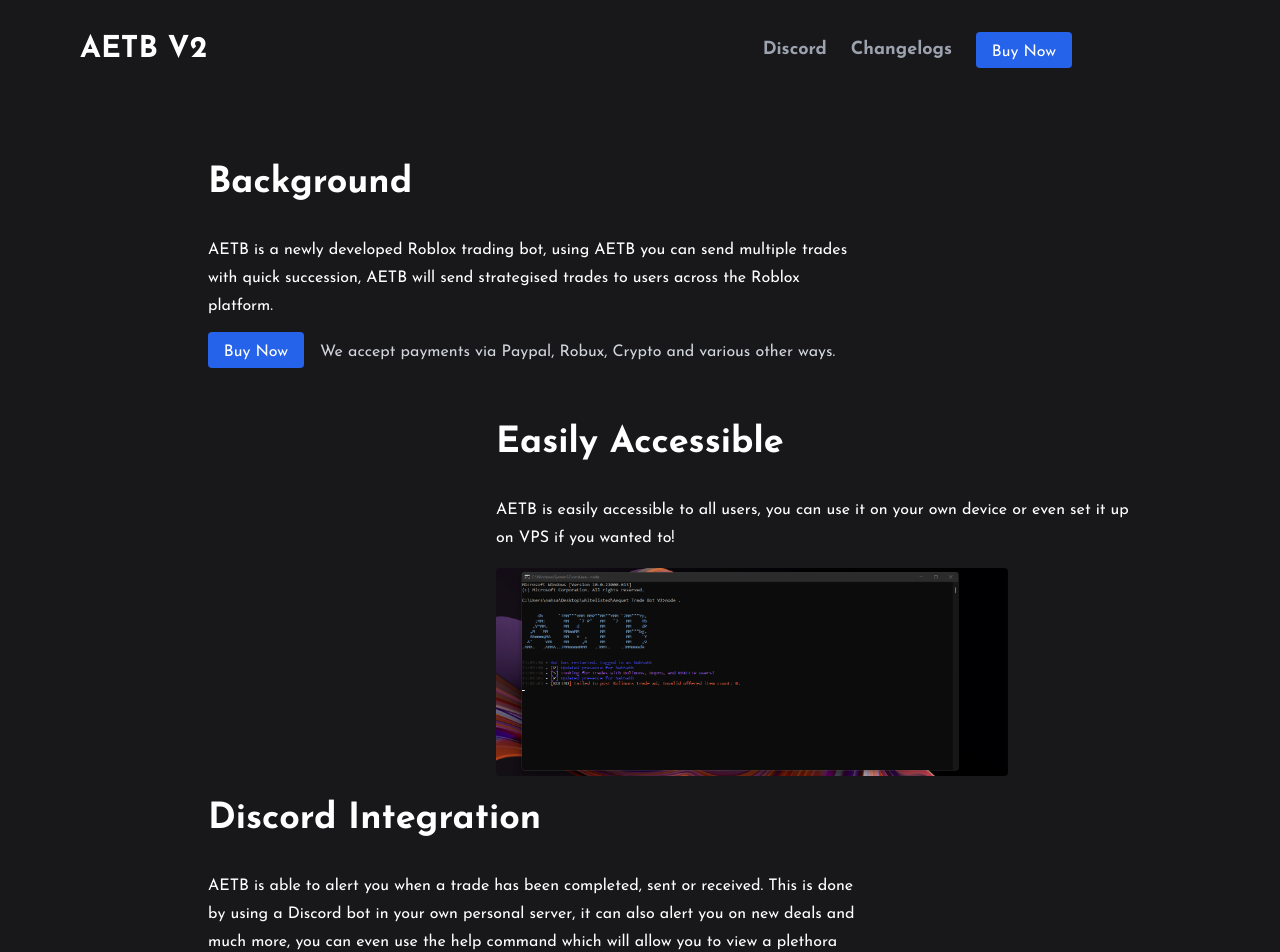
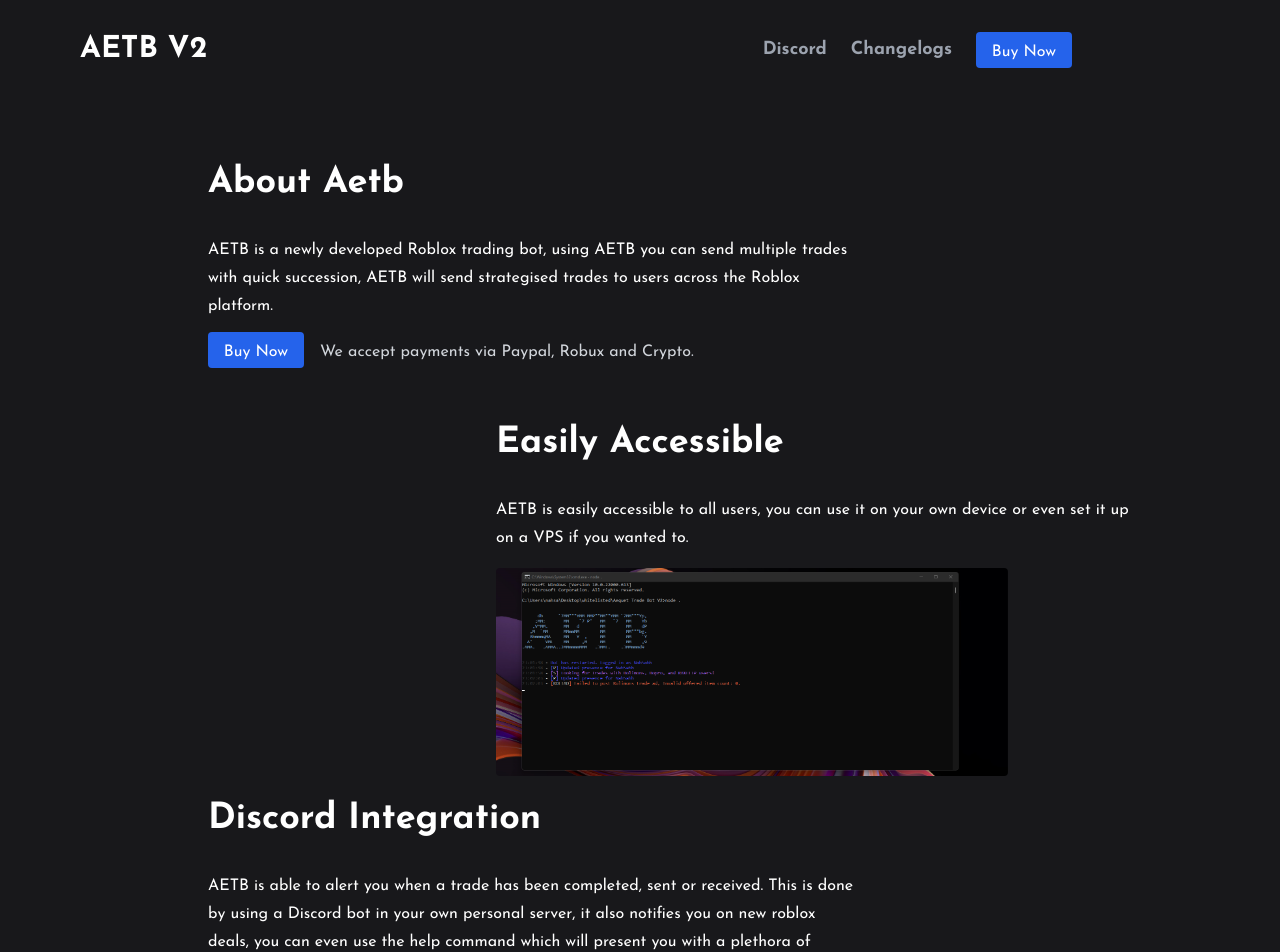
Before and after one commit to aequet/aequet-Trade-Bot-Website, a Next.js app: page / in a window 1280 px wide. Shown: the top 952 px of the page. Built offline with nearby package versions, Linux system fonts and the light colour scheme.

Commit message:
feat: scrollbar & navbar own component

```diff
--- /dev/null
+++ b/src/components/navbar.jsx
@@ -0,0 +1,34 @@
+import Link from "next/link";
+
+function Navbar() {
+  return (
+    <>
+      <nav className="mt-8 px-20">
+        <div className="flex justify-between">
+          <Link href="/">
+            <h1 className="text-3xl font-bold cursor-pointer">AETB V2</h1>
+          </Link>
+          <div className="hidden gap-6 pr-32 md:flex">
+            <Link href="https://discord.gg/aetb">
+              <button className="text-gray-400 text-lg font-bold active:scale-90 duration-300 hover:text-gray-500">
+                Discord
+              </button>
+            </Link>
+            <Link href="/changelog">
+              <button className="text-gray-400 text-lg font-bold active:scale-90 duration-300 hover:text-gray-500">
+                Changelogs
+              </button>
+            </Link>
+            <Link href="">
+              <button className="bg-blue-600 w-24 hover:bg-blue-700 h-9 p-2 rounded transform active:scale-90 duration-300">
+                Buy Now
+              </button>
+            </Link>
+          </div>
+        </div>
+      </nav>
+    </>
+  );
+}
+
+export default Navbar;
--- a/src/pages/404.jsx
+++ b/src/pages/404.jsx
@@ -3,9 +3,9 @@
     <>
       <div className="flex h-screen items-center justify-center	p-4 text-white">
         <div className="rounded-lg bg-polar-200 p-6 text-center">
-          <h1 className="text-left text-3xl font-bold">404 - Unavailable</h1>
+          <h1 className="text-left text-3xl font-bold">404 - Not found</h1>
           <p className=" text-left text-gray-300">
-            it looks like the page you are looking for is unavailable
+            It seems like the page you are looking for does not exist.
           </p>
           <div className="text-left">
             <button
--- a/src/pages/changelog.jsx
+++ b/src/pages/changelog.jsx
@@ -1,22 +1,9 @@
-import Link from "next/link";
+import Navbar from "../components/navbar";
 
 export default function Terms() {
   return (
     <>
-      <nav className="mt-8 px-20">
-        <div className="flex justify-between">
-          <Link href="/">
-            <h1 className="text-3xl cursor-pointer font-bold">AETB V2</h1>
-          </Link>
-          <div className=" gap-6  flex">
-            <Link href="/">
-              <button className="text-gray-400 text-lg font-bold active:scale-90 duration-300 hover:text-gray-500">
-                Home
-              </button>
-            </Link>
-          </div>
-        </div>
-      </nav>
+      <Navbar />
       <div className="mt-14 flex flex-col place-items-center p-6">
         <div className="w-full max-w-5xl rounded-lg  text-white">
           <h2 className="text-3xl font-bold">Changelog - V2.0.0</h2>
--- a/src/pages/index.jsx
+++ b/src/pages/index.jsx
@@ -1,34 +1,14 @@
 import Link from "next/link";
+import Navbar from "../components/navbar";
 
 export default function Home() {
   return (
     <>
+      <Navbar />
       <div className="px-20">
-        <nav className="mt-8">
-          <div className="flex justify-between">
-            <h1 className="text-3xl font-bold">AETB V2</h1>
-            <div className="hidden gap-6 pr-32 md:flex">
-              <Link href="https://discord.gg/aetb">
-                <button className="text-gray-400 text-lg font-bold active:scale-90 duration-300 hover:text-gray-500">
-                  Discord
-                </button>
-              </Link>
-              <Link href="/changelog">
-                <button className="text-gray-400 text-lg font-bold active:scale-90 duration-300 hover:text-gray-500">
-                  Changelogs
-                </button>
-              </Link>
-              <Link href="">
-                <button className="bg-blue-600 w-24 hover:bg-blue-700 h-9 p-2 rounded transform active:scale-90 duration-300">
-                  Buy Now
-                </button>
-              </Link>
-            </div>
-          </div>
-        </nav>
         <div className="lg:ml-32 mt-24">
           <div className="prose text-white">
-            <h1 className="text-white">Background</h1>
+            <h1 className="text-white">About Aetb</h1>
             <p>
               AETB is a newly developed Roblox trading bot, using AETB you can
               send multiple trades with quick succession, AETB will send
@@ -42,8 +22,7 @@
               </button>
             </Link>
             <p className="mt-5 md:ml-4 text-gray-300">
-              We accept payments via Paypal, Robux, Crypto and various other
-              ways.
+              We accept payments via Paypal, Robux and Crypto.
             </p>
           </div>
         </div>
@@ -53,7 +32,7 @@
               <h1 className="text-white">Easily Accessible</h1>
               <p>
                 AETB is easily accessible to all users, you can use it on your
-                own device or even set it up on VPS if you wanted to!
+                own device or even set it up on a VPS if you wanted to.
               </p>
             </div>
             <img
@@ -69,9 +48,9 @@
             <p>
               AETB is able to alert you when a trade has been completed, sent or
               received. This is done by using a Discord bot in your own personal
-              server, it can also alert you on new deals and much more, you can
-              even use the help command which will allow you to view a plethora
-              of commands to use.
+              server, it also notifies you on new roblox deals, you can even use
+              the help command which will present you with a plethora of
+              commands to use.
             </p>
           </div>
           <img
--- a/src/styles/globals.css
+++ b/src/styles/globals.css
@@ -10,5 +10,18 @@
 }
 
 ::-webkit-scrollbar {
-  width: 4px;
+  width: 10px;
 }
+
+::-webkit-scrollbar-track {
+  box-shadow: inset 0 0 20px #3f3f46;
+  background: #27272a;
+}
+
+::-webkit-scrollbar-thumb {
+  background: #27272a;
+}
+
+::-webkit-scrollbar-thumb:hover {
+  background: #1f1e20;
+}
```
Also changed, not shown: 1 other file (tests, documents, lock files or other folders).
